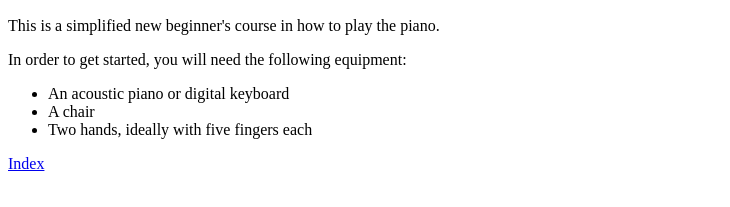
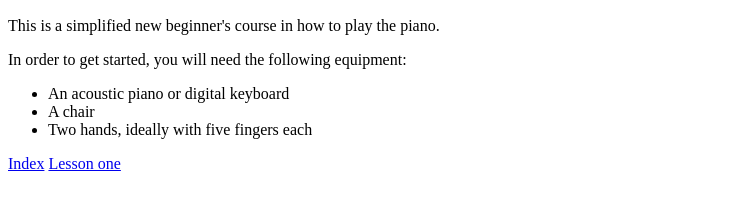
Before and after one commit to bjornpiano/odin-recipes, a plain HTML site: page recipes/introduction.html in a window 1280 px wide. Shown: the part 583-790 px from the top of the page, without its empty margins (0-730 px from the left). Drawn offline with Linux system fonts and the light colour scheme.

Commit message:
add link to lesson-one

```diff
--- a/recipes/introduction.html
+++ b/recipes/introduction.html
@@ -15,6 +15,6 @@
         <li>A chair</li>
         <li>Two hands, ideally with five fingers each</li>
     </ul>
-    <a href="../index.html">Index</a>
+    <a href="../index.html">Index</a> <a href="lesson-one.html">Lesson one</a>
 </body>
 </html>
```
